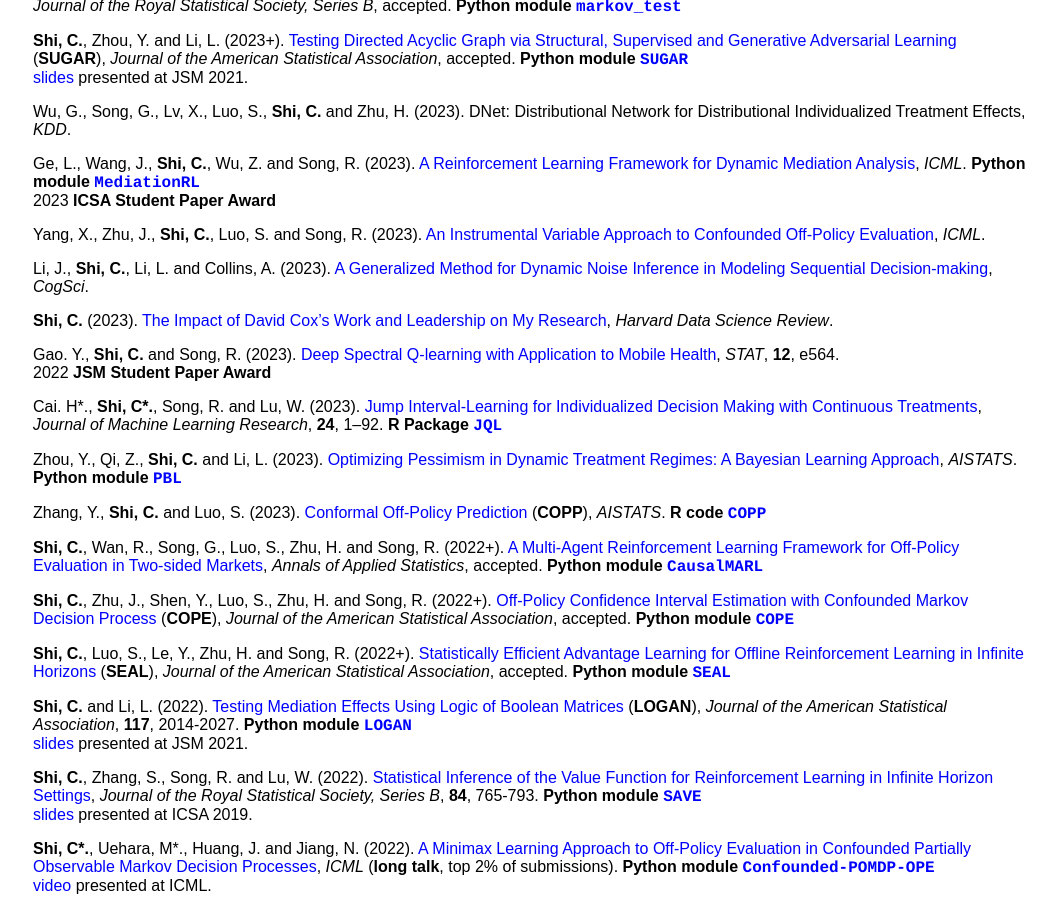
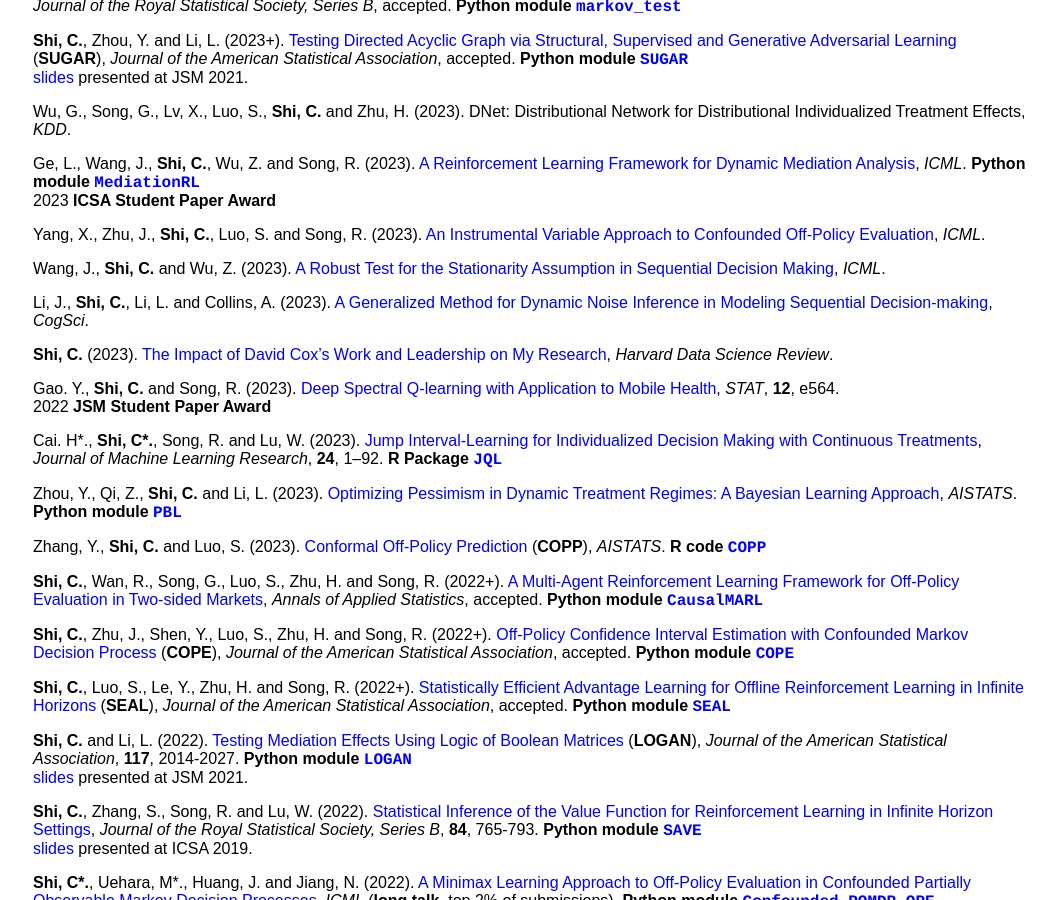
Before and after one commit to callmespring/callmespring.github.io, a Jekyll site: the page built from publication.md, in a window 1280 px wide and 900 px high, scrolled down 813 px. Shown: the whole window, without its empty margins (107-1163 px from the left). Built offline with Jekyll 4.4.1, drawn with Linux system fonts in a browser that asks for light colours.

Commit message:
Update publication.md

```diff
--- a/publication.md
+++ b/publication.md
@@ -54,7 +54,7 @@
 
 Yang, X., Zhu, J., **Shi, C.**, Luo, S. and Song, R. (2023). [An Instrumental Variable Approach to Confounded Off-Policy Evaluation](https://arxiv.org/pdf/2212.14468.pdf), _ICML_.
 
-<!---Wang, J., **Shi, C.** and Wu, Z. (2023). A Robust Test for the Stationarity Assumption in Sequential Decision Making, _ICML_.-->
+Wang, J., **Shi, C.** and Wu, Z. (2023). [A Robust Test for the Stationarity Assumption in Sequential Decision Making](https://proceedings.mlr.press/v202/wang23ai/wang23ai.pdf), _ICML_.
 
 Li, J., **Shi, C.**, Li, L. and Collins, A. (2023). [A Generalized Method for Dynamic Noise Inference in Modeling Sequential
 Decision-making](https://www.biorxiv.org/content/biorxiv/early/2023/06/22/2023.06.19.545524.full.pdf), _CogSci_.
```
